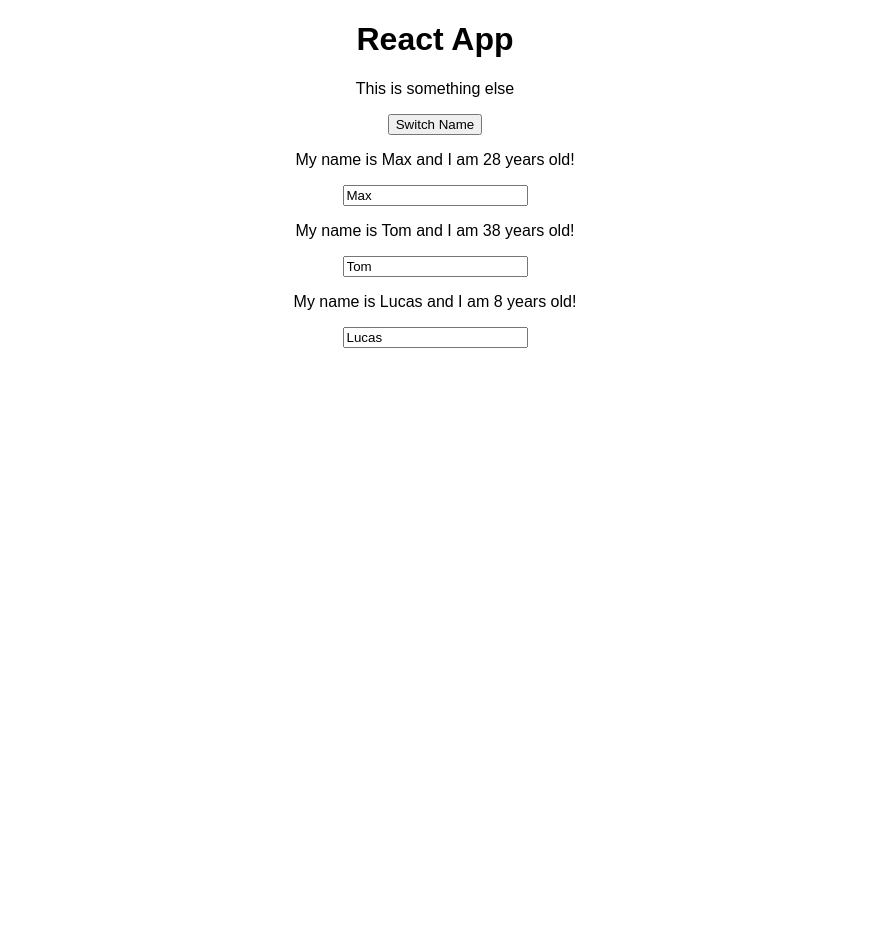
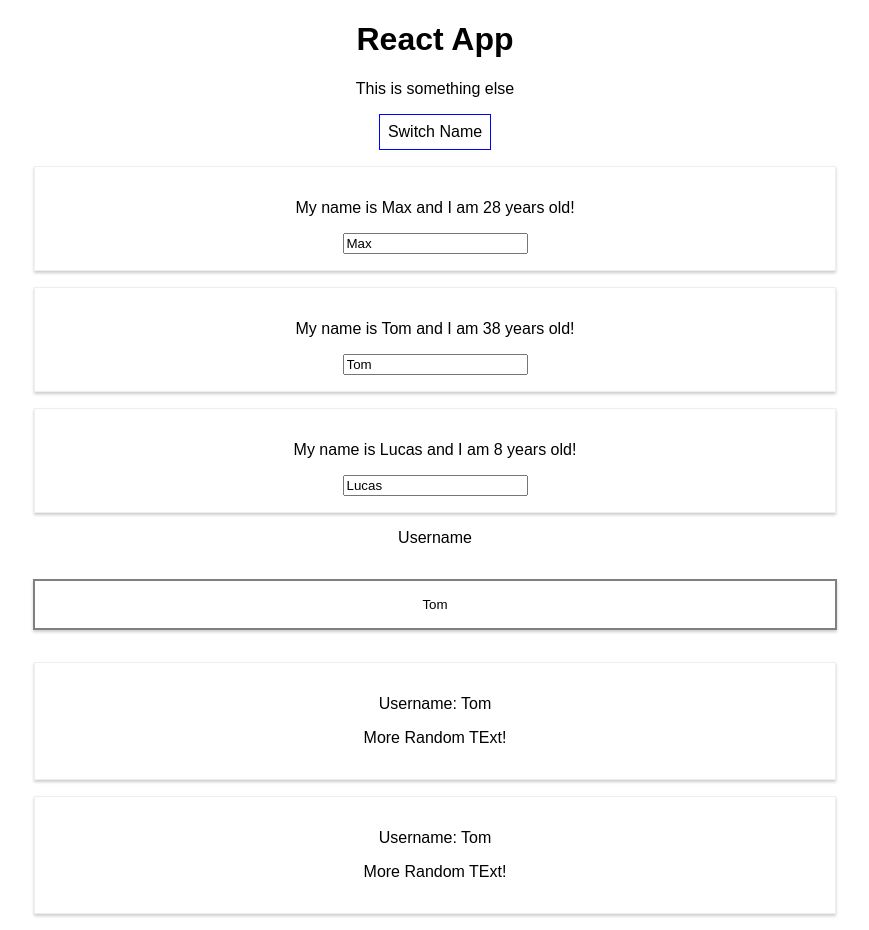
Before and after one commit to tbartolucci/react-tutorial, a React (Create React App) app: page / in a window 1280 px wide. Shown: the whole page, without its empty margins (205-1074 px from the left). Before the commit the page ends 800 px from the top, so only its background shows below. Built offline with nearby package versions, Linux system fonts and the light colour scheme.

Commit message:
Added two components

```diff
--- a/src/App.js
+++ b/src/App.js
@@ -1,17 +1,19 @@
 import React, { Component } from 'react';
 import './App.css';
 import Person from './Person/Person';
+import UserInput from './UserInput/UserInput';
+import UserOutput from './UserOutput/UserOutput';
 
 class App extends Component {
-    // initial state
-    // two methods
+
     state = {
         persons : [
             {name: 'Max', age: 28},
             {name: 'Tom', age: 38},
             {name: 'Lucas', age: 8}
         ],
-        otherState: 'This is something else'
+        otherState: 'This is something else',
+        username : "Tom"
     };
 
     switchNameHandler = (newName) => {
@@ -32,12 +34,27 @@
             ]});
     };
 
+    usernameChangedHandler = (event) => {
+        this.setState({ username : event.target.value });
+    };
+
     render() {
+        const style = {
+            backgroundColor: 'white',
+            font: 'inherit',
+            border: '1px solid blue',
+            padding: '8px'
+        };
+
         return (
             <div className="App">
                 <h1>React App</h1>
                 <p>{this.state.otherState}</p>
-                <button onClick={this.switchNameHandler.bind(this,'Leo')}>Switch Name</button>
+                <button
+                    style={style}
+                    onClick={this.switchNameHandler.bind(this,'Leo')}>
+                    Switch Name
+                </button>
 
                 <Person
                     name={this.state.persons[0].name}
@@ -50,6 +67,10 @@
                     name={this.state.persons[2].name}
                     age={this.state.persons[2].age}/>
 
+                    <UserInput username={this.state.username} changed={this.usernameChangedHandler}/>
+                    <UserOutput username={this.state.username}/>
+                    <UserOutput username={this.state.username}/>
+
             </div>
         );
     }
--- /dev/null
+++ b/src/Person/Person.css
@@ -0,0 +1,8 @@
+.Person {
+    width: 60%;
+    margin: 16px auto;
+    border: 1px solid #eee;
+    box-shadow: 0 2px 3px #ccc;
+    padding: 16px;
+    text-align: center;
+}
--- a/src/Person/Person.js
+++ b/src/Person/Person.js
@@ -1,8 +1,9 @@
 import React from 'react';
+import './Person.css';
 
 const person = ( props ) => {
     return (
-        <div>
+        <div className="Person">
             <p onClick={props.click}>My name is {props.name} and I am {props.age} years old!</p>
             <p>{props.children}</p>
             <input type="text" onChange={props.change} value={props.name}/>
--- /dev/null
+++ b/src/UserInput/UserInput.css
@@ -0,0 +1,8 @@
+.UserInput{
+    width: 60%;
+    margin: 16px auto;
+    border: 2px solid gray;
+    box-shadow: 0 2px 3px #ccc;
+    padding: 16px;
+    text-align: center;
+}
--- /dev/null
+++ b/src/UserInput/UserInput.js
@@ -0,0 +1,20 @@
+import React from 'react';
+import './UserInput.css';
+
+const userInput = ( props ) => {
+    return (
+        <div>
+            <p>Username</p>
+            <p><input
+                className="UserInput"
+                type="text"
+                onChange={props.changed}
+                value={props.username}
+                placeholder="Username"
+            />
+            </p>
+        </div>
+    );
+};
+
+export default userInput;
--- /dev/null
+++ b/src/UserOutput/UserOutput.css
@@ -0,0 +1,8 @@
+.UserOutput {
+    width: 60%;
+    margin: 16px auto;
+    border: 1px solid #eee;
+    box-shadow: 0 2px 3px #ccc;
+    padding: 16px;
+    text-align: center;
+}
--- /dev/null
+++ b/src/UserOutput/UserOutput.js
@@ -0,0 +1,13 @@
+import React from 'react';
+import './UserOutput.css';
+
+const userOutput = ( props ) => {
+    return (
+        <div className="UserOutput">
+            <p>Username: {props.username}</p>
+            <p>More Random TExt!</p>
+        </div>
+    );
+};
+
+export default userOutput;
```
